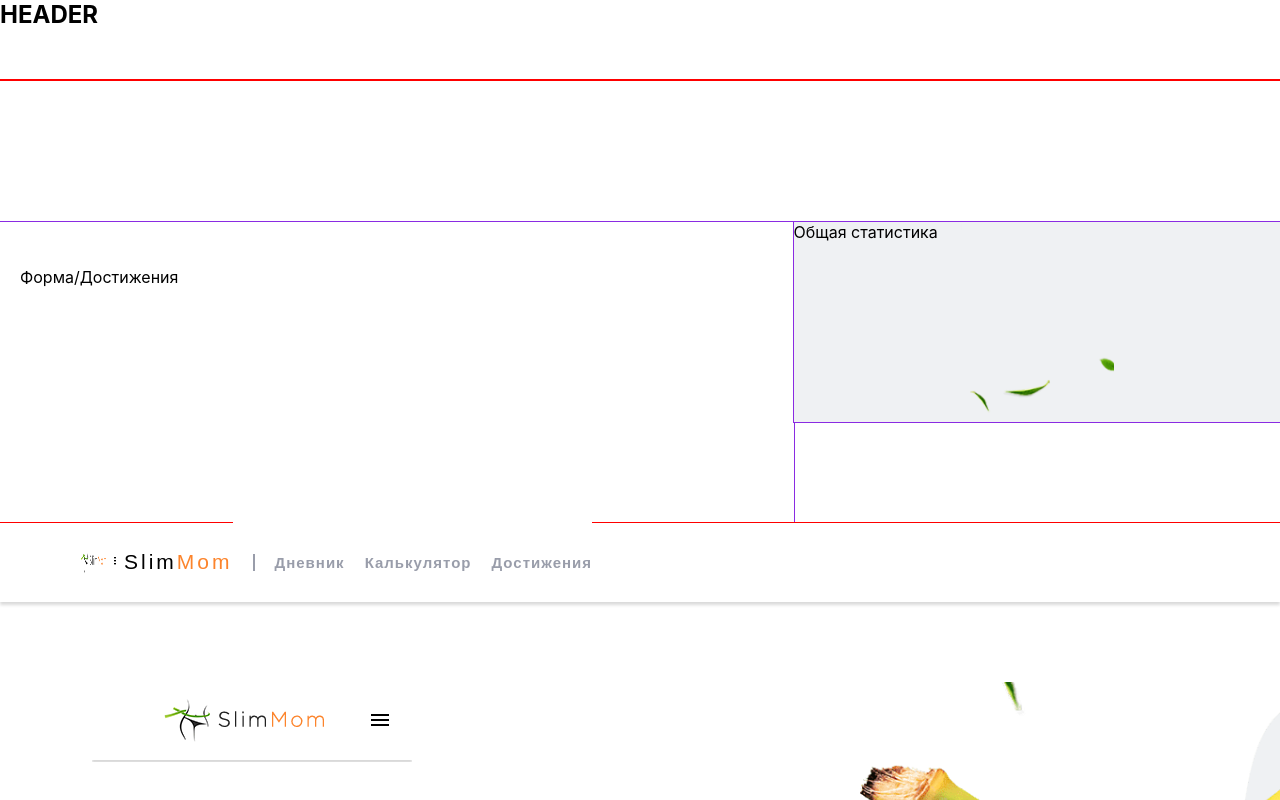
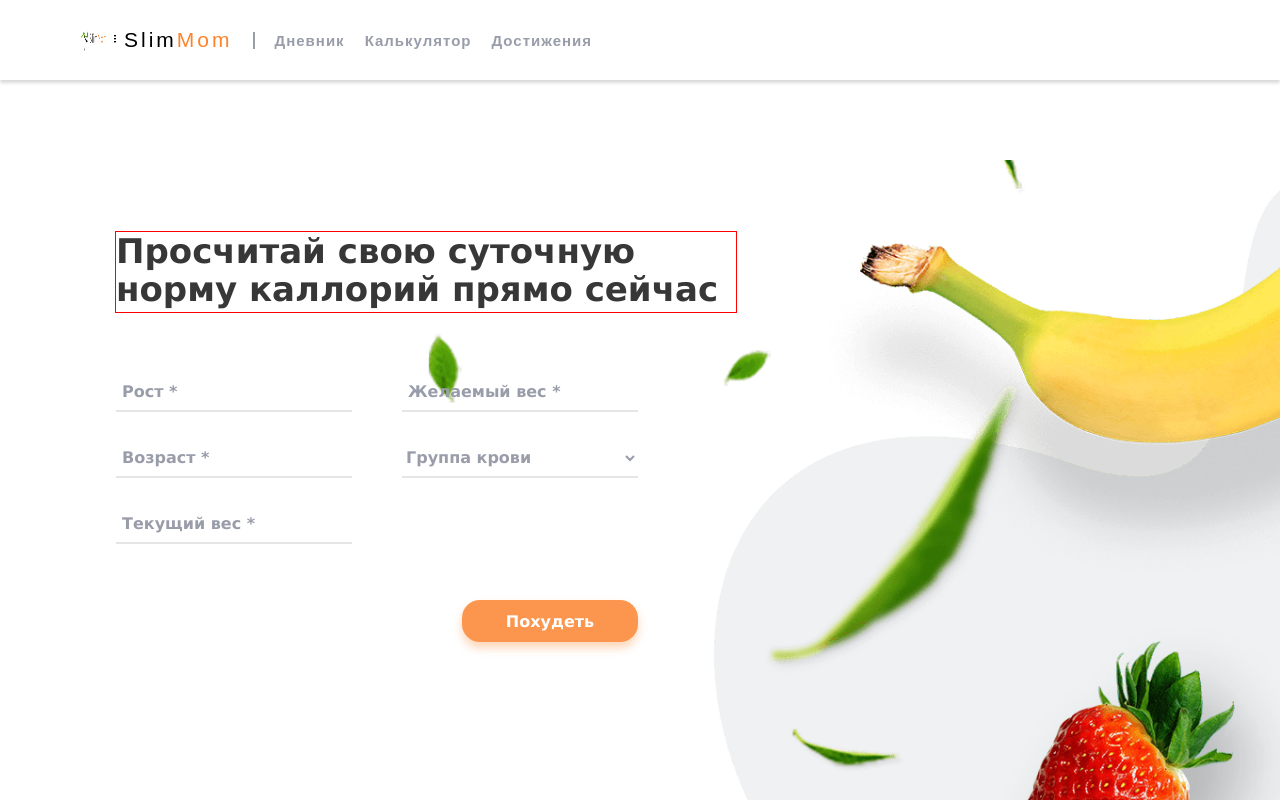
Before and after one commit to Satir8/perfect_body_project, a React (Create React App) app: page / in a window 1280 px wide. Shown: the top 800 px of the page. Built offline with nearby package versions, Linux system fonts and the light colour scheme.

Commit message:
some changes

```diff
--- a/src/components/App.js
+++ b/src/components/App.js
@@ -43,7 +43,7 @@ class App extends Component {
     const { isMobile, isTablet, isDesktop } = this.state;
     return (
       <>
-        <DashboardPage />
+        {/* <DashboardPage /> */}
         <Header isMobile={isMobile} isTablet={isTablet} isDesktop={isDesktop} />
         <Switch>
           <Route exact path="/" component={() => <HomePage />} />
--- a/src/pages/dashboardPage/DashboardPage.js
+++ b/src/pages/dashboardPage/DashboardPage.js
@@ -1,4 +1,5 @@
 import React, { Component } from "react";
+// import Header from "../../components/header/Header"
 import logo from "../../images/header_desktop.jpg";
 // import { connect } from "react-redux";
 // import Summary from "../../components/summary/Summary";
@@ -14,7 +15,7 @@ class DashboardContainer extends Component {
     const { isCalc } = this.state
     return (
       <>
-      <h2>HEADER</h2>
+      {/* <Header /> */}
         <div className="dashboardPageBody">
           {isCalc && <div className="calcForm">Форма/Достижения</div>}
           <div className="summary">
--- a/src/pages/homePage/HomePage.js
+++ b/src/pages/homePage/HomePage.js
@@ -45,11 +45,6 @@ class HomePage extends Component {
   };
 
   prepareObjectForModal = (calories, products) => {
-    // console.log(products);
-    // const test = products[0].forEach(element => {
-    //   console.log(element);
-    // });
-    // console.log(test);
     this.setState({
       modalObject: {
         calories,
@@ -103,11 +98,7 @@ class HomePage extends Component {
         {isModalOpen && (
           <ModalWindow data={modalObject} onCloseModal={this.closeModal} />
         )}
-
         <div className="homePageWrapper">
-          <div className="homePageHeader">
-            <img src={logo} alt="header" width="320" height="80" />
-          </div>
           <div className="homePageBody">
             <CalcForm
               onSubmit={this.handleSubmit}
```
